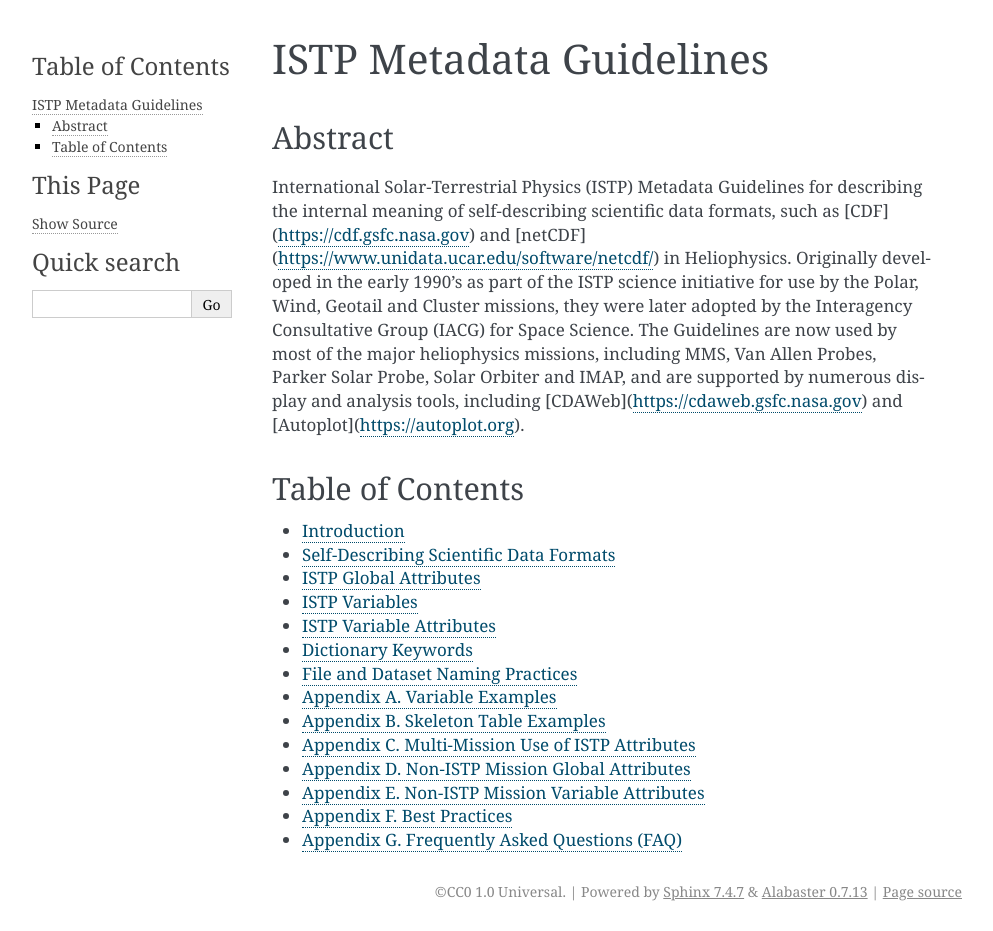
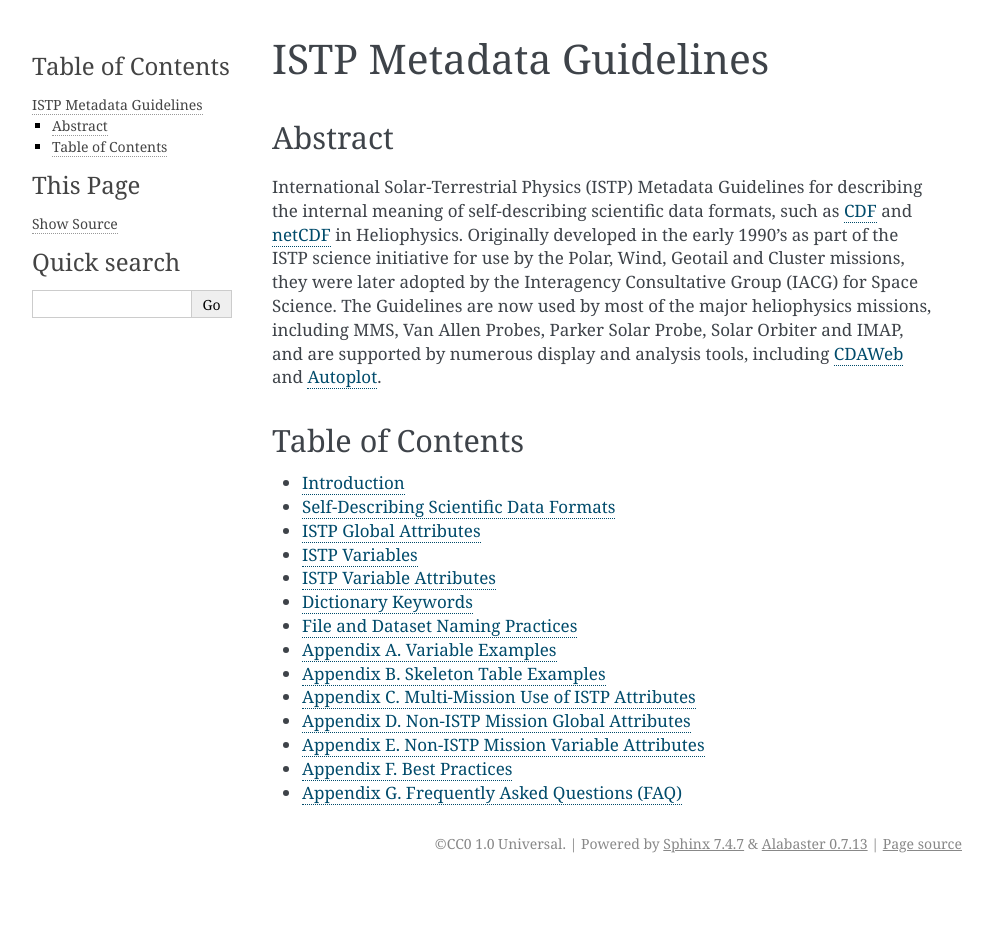
Before and after one commit to IHDE-Alliance/ISTP_metadata, a Sphinx documentation site: the page built from docs/index.rst, in a window 1280 px wide. Shown: the whole page, without its empty margins (148-1141 px from the left). Built offline with Sphinx 7.4.7, drawn with Linux system fonts in a browser that asks for light colours; after the commit the page ends 900 px from its top, so only the background shows below that; some of the changed lines change nothing that is shown.

Commit message:
Updated docs/conf.py, docs/index.rst, removed docs/myst_helpers.

```diff
--- a/docs/conf.py
+++ b/docs/conf.py
@@ -76,20 +76,47 @@
 html_static_path = ["source/_static"]
 
 
-# Custom slug function to preserve underscores in markdown header links
-def preserve_underscores_slugifier(text: str) -> str:
-    """Custom slugify function to keep underscores instead of hyphens."""
-    # Convert to lowercase
-    slug = text.lower()
-    # Replace spaces with underscores
-    slug = slug.replace(" ", "_")
-    # Strip out common punctuation except underscores and hyphens
-    slug = "".join(c for c in slug if c.isalnum() or c in ("_", "-"))
-    return slug
-
-# Assign the custom function to MyST
-myst_heading_slug_func = preserve_underscores_slugifier
+# Prevent Intersphinx from hijacking local Markdown/unresolved references
+intersphinx_disabled_reftypes = ["*"]
 
 
-# Prevent Intersphinx from hijacking local Markdown/unresolved references
-intersphinx_disabled_reftypes = ["*"]
+
+# Custom slug function to preserve underscores in markdown header links
+from docutils import nodes
+from sphinx.transforms import SphinxTransform
+
+class DynamicIdRestorer(SphinxTransform):
+    """Restores underscores to section IDs ONLY if they were present in the source heading."""
+
+    # Run early in translation
+    default_priority = 100
+
+    def apply(self):
+        # Scan every section in the document
+        for node in self.document.findall(nodes.section):
+            if "ids" in node:
+                # Extract the actual raw heading string (e.g., "unit_ptr" or "some-hyphen")
+                raw_title_text = node.astext().strip().lower()
+
+                # If the raw title specifically contains an underscore, we fix the ID
+                if "_" in raw_title_text:
+                    new_ids = []
+                    for node_id in node["ids"]:
+                        # If Docutils made it "unit-ptr", but title has "unit_ptr", swap it
+                        fixed_id = node_id.replace("-", "_")
+
+                        # Double check against the source text to ensure validity
+                        if fixed_id in raw_title_text or fixed_id.replace(
+                            "_", ""
+                        ) in raw_title_text.replace("_", ""):
+                            new_ids.append(fixed_id)
+                        else:
+                            new_ids.append(
+                                node_id
+                            )  # Keep original if it doesn't match match layout
+
+                    node["ids"] = new_ids
+
+# Register the smart transform with Sphinx
+def setup(app):
+    app.add_transform(DynamicIdRestorer)
--- a/docs/index.rst
+++ b/docs/index.rst
@@ -4,12 +4,12 @@
 
 
 Abstract
-========
-International Solar-Terrestrial Physics (ISTP) Metadata Guidelines for describing the internal meaning of self-describing scientific data formats, such as [CDF](https://cdf.gsfc.nasa.gov) and [netCDF](https://www.unidata.ucar.edu/software/netcdf/) in Heliophysics. Originally developed in the early 1990's as part of the ISTP science initiative for use by the Polar, Wind, Geotail and Cluster missions, they were later adopted by the Interagency Consultative Group (IACG) for Space Science. The Guidelines are now used by most of the major heliophysics missions, including MMS, Van Allen Probes, Parker Solar Probe, Solar Orbiter and IMAP, and are supported by numerous display and analysis tools, including [CDAWeb](https://cdaweb.gsfc.nasa.gov) and [Autoplot](https://autoplot.org).
+--------
+International Solar-Terrestrial Physics (ISTP) Metadata Guidelines for describing the internal meaning of self-describing scientific data formats, such as `CDF <https://cdf.gsfc.nasa.gov>`_ and `netCDF <https://www.unidata.ucar.edu/software/netcdf/>`_ in Heliophysics. Originally developed in the early 1990's as part of the ISTP science initiative for use by the Polar, Wind, Geotail and Cluster missions, they were later adopted by the Interagency Consultative Group (IACG) for Space Science. The Guidelines are now used by most of the major heliophysics missions, including MMS, Van Allen Probes, Parker Solar Probe, Solar Orbiter and IMAP, and are supported by numerous display and analysis tools, including `CDAWeb <https://cdaweb.gsfc.nasa.gov>`_ and `Autoplot <https://autoplot.org>`_.
 
 
 Table of Contents
-=================
+-----------------
 .. toctree::
    :maxdepth: 1
 
--- a/docs/myst_helpers.py
+++ /dev/null
@@ -1,6 +0,0 @@
-def preserve_underscores(text: str) -> str:
-    """Safely converts spaces to underscores while leaving existing underscores alone."""
-    # Convert text to standard string, make lowercase, replace spaces
-    slug = str(text).lower().replace(" ", "_")
-    # Clean out bad characters but leave alphanumeric, hyphens, and underscores
-    return "".join(c for c in slug if c.isalnum() or c in ("_", "-"))
```
